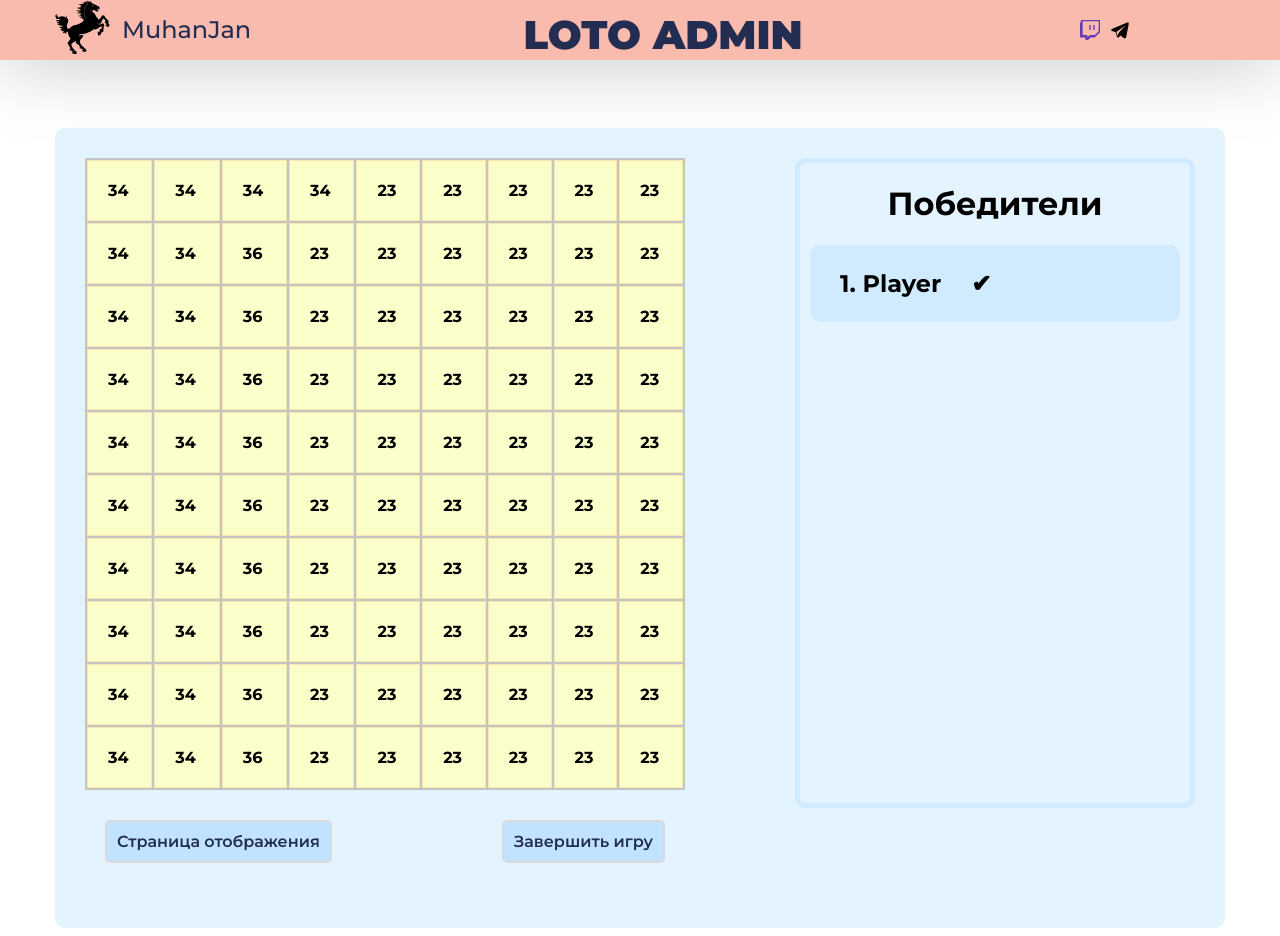
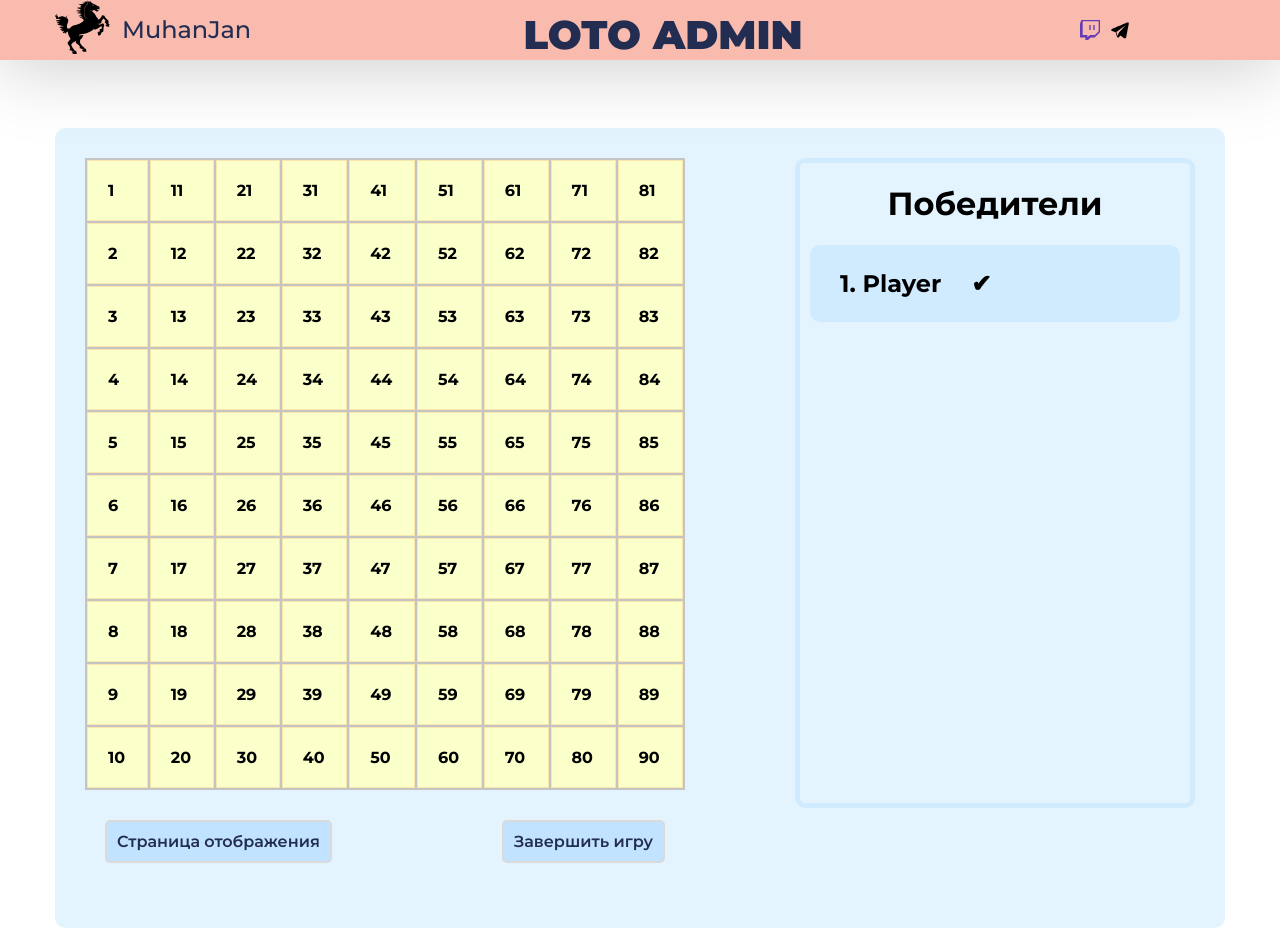
Before and after one commit to maksperskiy/MuhanjanDjango, a Django app: template muhanjan_loto/templates/loto/manage_lobby.html in a window 1280 px wide. Run offline with Django 4.2, Linux system fonts and the light colour scheme; the template is opened without the code that fills it: most values are stand-ins (such as "Sample title", 1, 10 or a date in 2020).

Commit message:
add for loop in template

```diff
--- a/muhanjan_loto/static/loto/css/card.css
+++ b/muhanjan_loto/static/loto/css/card.css
@@ -1,4 +1,4 @@
-.container{
+.container {
     display: flex;
     margin-top: 120px;
     width: 1170px;
@@ -9,7 +9,7 @@
     background: #e4f4ff;
 }
 
-.container_card{
+.container_card {
     background: #C4C4C4;
     width: 600px;
     height: 200px;
@@ -28,10 +28,14 @@
     border: 1px solid #F9E6AD;
     padding: 20px;
     font-weight: 700;
+    transition: all .25s;
+}
 
-  }
+.container_card th, td:hover {
+    background: #ffccC9;
+}
 
-.rules{
+.rules {
     margin: 30px;
     width: 400px;
     text-align: center;
@@ -42,7 +46,7 @@
 
 }
 
-.other{
+.other {
     margin: 30px;
     width: 600px;
     height: 310px;
--- a/muhanjan_loto/templates/loto/manage_lobby.html
+++ b/muhanjan_loto/templates/loto/manage_lobby.html
@@ -19,34 +19,74 @@
             <div class="container_card">
                 <table>
                     <tr class="card">
-                        <td>34</td><td>34</td><td>34</td><td>34</td><td>23</td><td>23</td><td>23</td><td>23</td><td>23</td>
+                    {% with '1 11 21 31 41 51 61 71 81' as range_list %}
+                    {% for item in range_list.split %}
+                        <td id="{{item}}">{{item}}</td>
+                    {% endfor %}
+                    {% endwith %}
                     </tr>
                     <tr class="card">
-                        <td>34</td><td>34</td><td>36</td><td>23</td><td>23</td><td>23</td><td>23</td><td>23</td><td>23</td>
+                    {% with '2 12 22 32 42 52 62 72 82' as range_list %}
+                    {% for item in range_list.split %}
+                        <td id="{{item}}">{{item}}</td>
+                    {% endfor %}
+                    {% endwith %}
                     </tr>
                     <tr class="card">
-                        <td>34</td><td>34</td><td>36</td><td>23</td><td>23</td><td>23</td><td>23</td><td>23</td><td>23</td>
+                    {% with '3 13 23 33 43 53 63 73 83' as range_list %}
+                    {% for item in range_list.split %}
+                        <td id="{{item}}">{{item}}</td>
+                    {% endfor %}
+                    {% endwith %}
                     </tr>
                     <tr class="card">
-                        <td>34</td><td>34</td><td>36</td><td>23</td><td>23</td><td>23</td><td>23</td><td>23</td><td>23</td>
+                    {% with '4 14 24 34 44 54 64 74 84' as range_list %}
+                    {% for item in range_list.split %}
+                        <td id="{{item}}">{{item}}</td>
+                    {% endfor %}
+                    {% endwith %}
                     </tr>
                     <tr class="card">
-                        <td>34</td><td>34</td><td>36</td><td>23</td><td>23</td><td>23</td><td>23</td><td>23</td><td>23</td>
+                    {% with '5 15 25 35 45 55 65 75 85' as range_list %}
+                    {% for item in range_list.split %}
+                        <td>{{item}}</td>
+                    {% endfor %}
+                    {% endwith %}
                     </tr>
                     <tr class="card">
-                        <td>34</td><td>34</td><td>36</td><td>23</td><td>23</td><td>23</td><td>23</td><td>23</td><td>23</td>
+                    {% with '6 16 26 36 46 56 66 76 86' as range_list %}
+                    {% for item in range_list.split %}
+                        <td id="{{item}}">{{item}}</td>
+                    {% endfor %}
+                    {% endwith %}
                     </tr>
                     <tr class="card">
-                        <td>34</td><td>34</td><td>36</td><td>23</td><td>23</td><td>23</td><td>23</td><td>23</td><td>23</td>
+                    {% with '7 17 27 37 47 57 67 77 87' as range_list %}
+                    {% for item in range_list.split %}
+                        <td id="{{item}}">{{item}}</td>
+                    {% endfor %}
+                    {% endwith %}
                     </tr>
                     <tr class="card">
-                        <td>34</td><td>34</td><td>36</td><td>23</td><td>23</td><td>23</td><td>23</td><td>23</td><td>23</td>
+                    {% with '8 18 28 38 48 58 68 78 88' as range_list %}
+                    {% for item in range_list.split %}
+                        <td id="{{item}}">{{item}}</td>
+                    {% endfor %}
+                    {% endwith %}
                     </tr>
                     <tr class="card">
-                        <td>34</td><td>34</td><td>36</td><td>23</td><td>23</td><td>23</td><td>23</td><td>23</td><td>23</td>
+                    {% with '9 19 29 39 49 59 69 79 89' as range_list %}
+                    {% for item in range_list.split %}
+                        <td id="{{item}}">{{item}}</td>
+                    {% endfor %}
+                    {% endwith %}
                     </tr>
                     <tr class="card">
-                        <td>34</td><td>34</td><td>36</td><td>23</td><td>23</td><td>23</td><td>23</td><td>23</td><td>23</td>
+                    {% with '10 20 30 40 50 60 70 80 90' as range_list %}
+                    {% for item in range_list.split %}
+                        <td id="{{item}}">{{item}}</td>
+                    {% endfor %}
+                    {% endwith %}
                     </tr>
                 </table>
             </div>
```
